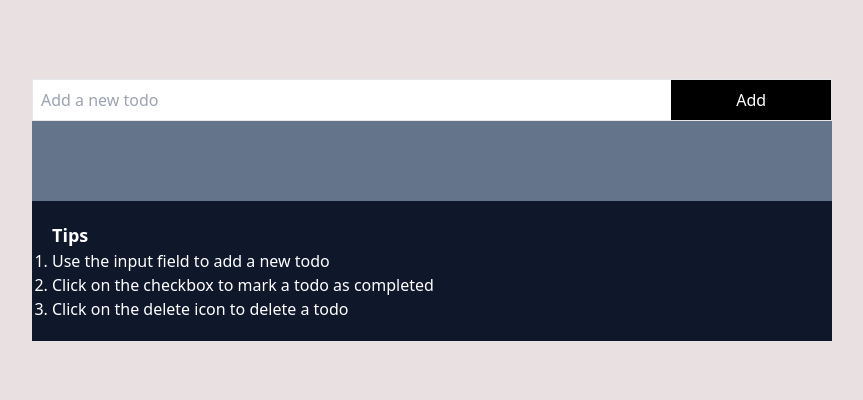
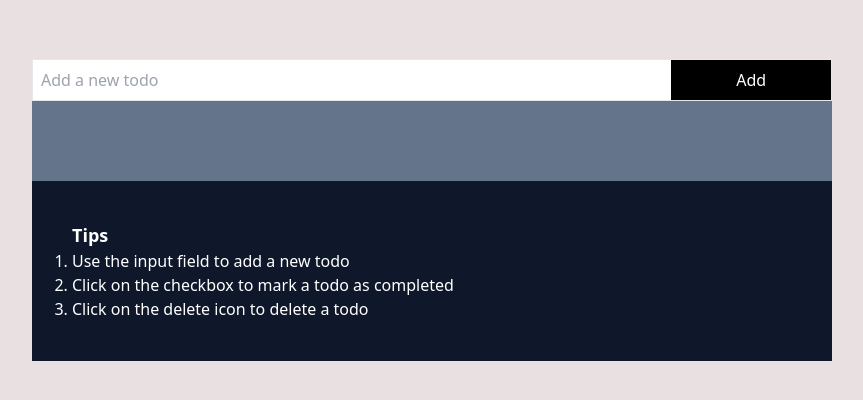
Before and after one commit to ansman58/todos-3mtt, a React (Create React App) app: page / in a window 1280 px wide. Shown: the part 190-590 px from the top of the page, without its empty margins (208-1071 px from the left). Built offline with nearby package versions, Linux system fonts and the light colour scheme.

Commit message:
increase  padding to tips

```diff
--- a/src/App.tsx
+++ b/src/App.tsx
@@ -95,7 +95,7 @@ function App() {
           ) : (
             ""
           )}
-          <div className="p-5 text-white bg-slate-900">
+          <div className="p-10 text-white bg-slate-900">
             <h2 className="text-lg font-bold">Tips</h2>
             <ol className="list-decimal">
               <li>Use the input field to add a new todo</li>
```
